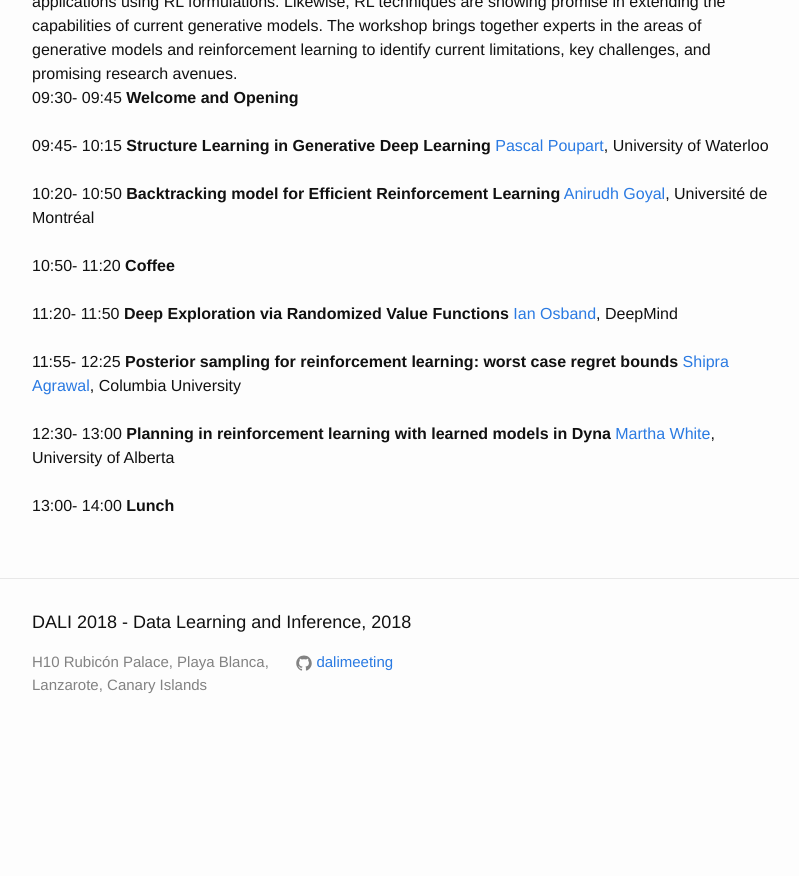
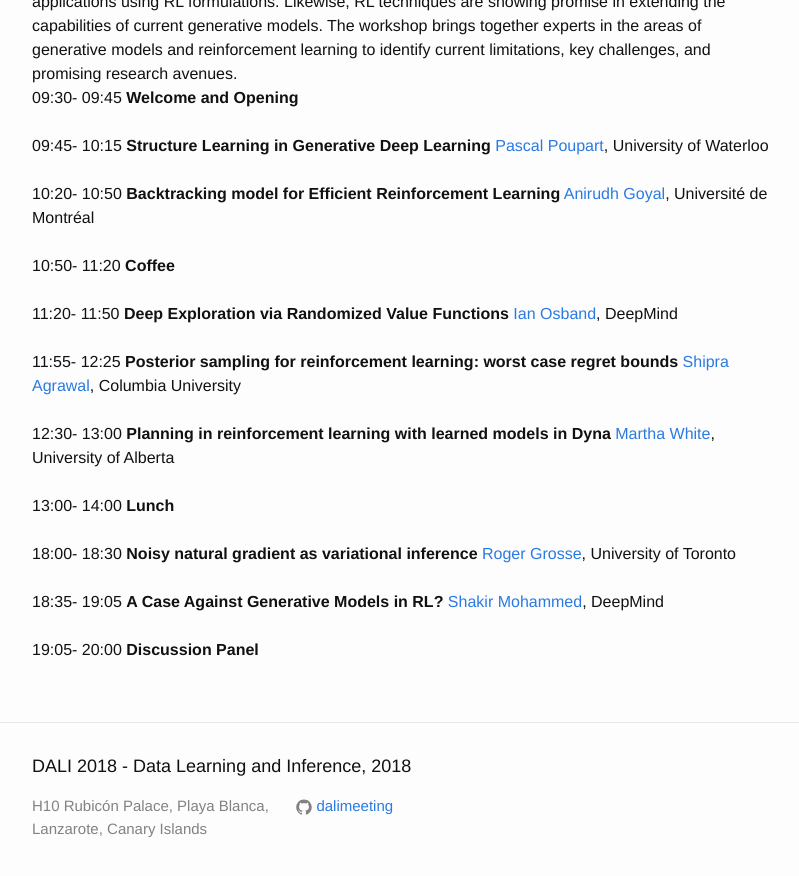
Before and after one commit to dalimeeting/dalimeeting.github.io, a Jekyll site: the page built from _posts/2018-04-03-workshopRL.md, in a window 1280 px wide and 900 px high, scrolled down 909 px. Shown: the top 876 px of the window, without its empty margins (238-1037 px from the left). Built offline with Jekyll 4.4.1, drawn with Linux system fonts in a browser that asks for light colours; before the commit the page ends 1665 px from its top, so only the background shows below that.

Commit message:
Update 2018-04-03-workshopRL.md

```diff
--- a/_posts/2018-04-03-workshopRL.md
+++ b/_posts/2018-04-03-workshopRL.md
@@ -76,5 +76,26 @@
 - title: "Lunch"
   start: "13:00"
   end: "14:00"
+- title: "Noisy natural gradient as variational inference"
+  author:
+  - given: Roger
+    family: Grosse
+    url: https://www.cs.toronto.edu/~rgrosse/
+    institute: University of Toronto
+  youtube:
+  start: "18:00"
+  end: "18:30"
+- title: "A Case Against Generative Models in RL?"
+  author:
+  - given: Shakir
+    family: Mohammed
+    url: http://shakirm.com/
+    institute: DeepMind
+  youtube:
+  start: "18:35"
+  end: "19:05"
+- title: "Discussion Panel"
+  start: "19:05"
+  end: "20:00"
 speakers:
 ---
```
